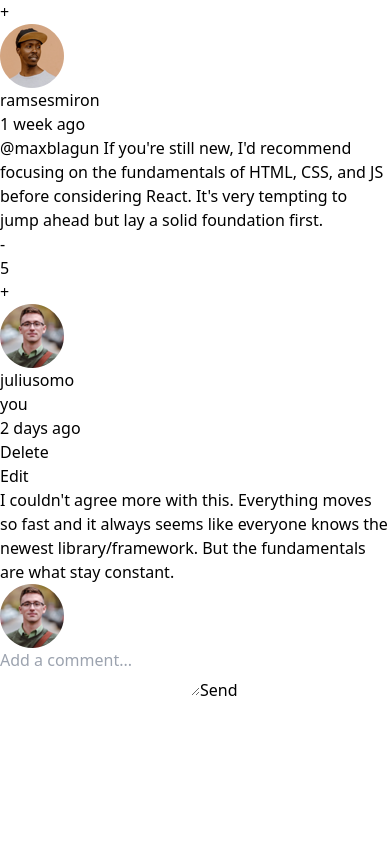
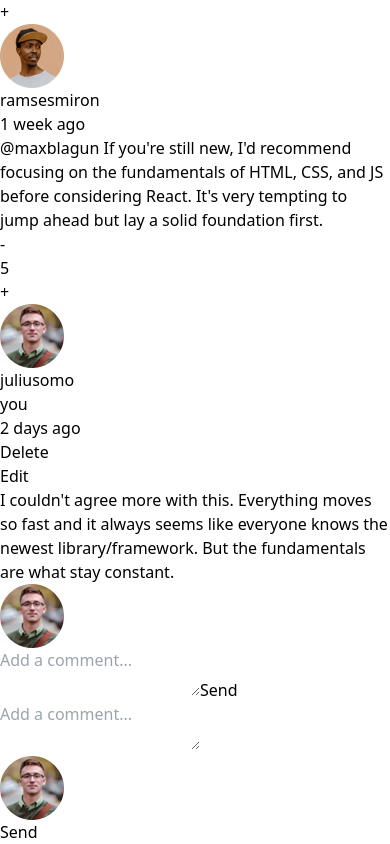
Before and after one commit to Nottoodaay/interactive-comments-section, a React (Vite) app: page / in a window 390 px wide. Shown: the part 1800-2644 px from the top of the page. Before the commit the page ends 2502 px from the top, so only its background shows below. Built offline with nearby package versions, Linux system fonts and the light colour scheme.

Commit message:
done Responsives

```diff
--- a/src/App.tsx
+++ b/src/App.tsx
@@ -138,7 +138,7 @@ function App() {
 
   return (
     <>
-      <div className='flex flex-col gap-[16px] items-center bg-[#F5F6FA] relative pt-[64px] pb-[64px]'>
+      <div className='flex flex-col gap-[16px] items-center bg-[#F5F6FA] relative pt-[8px] pb-[8px]'>
         {comments.map((comment) => (
           <div key={comment.id} className='flex flex-col gap-[16px] items-center bg-[#F5F6FA]'>
             <Comment
@@ -220,8 +220,9 @@ function App() {
           <div className=' hidden'></div>
         }
 
-          <div className=' w-[344px] h-[182px] lg:w-[730px] lg:h-[144px]
-          flex flex-col lg:flex-row  bg-[#FFFFFF] items-center justify-between p-4'>
+        {/* add new text section for desktop responsive */}
+          <div className='hidden lg:flex lg:w-[730px] lg:h-[144px]
+          flex-row  bg-[#FFFFFF] items-center justify-between p-4'>
             <img src={imageJuiliusomo} alt="img" className='w-[34px] h-[34px]' />
             <textarea
              placeholder='Add a comment...'
@@ -236,6 +237,26 @@ function App() {
             className=' w-[104px] h-[48px] bg-[#5357B6] rounded text-base font-medium text-[#FFFFFF]'
             >Send</button>
           </div>
+
+          {/* add new comment section for mobile responsive */}
+          <div className='flex lg:hidden w-[344px] h-[190px]
+          flex-col  bg-[#FFFFFF] items-center justify-between p-4'>
+            <textarea
+             placeholder='Add a comment...'
+              onChange={(e) => setNewComment(e.target.value)}
+              value={newComment}
+              className=' w-[310px] h-[96px] lg:w-[500px] lg:h-[96px]
+              border-solid-[#E9EBF0] border-[1px]'
+              />
+
+              <div className='flex gap-24'>
+                <img src={imageJuiliusomo} alt="img" className='w-[34px] h-[34px]' />
+                <button
+                onClick={addNewComment}
+                className=' w-[104px] h-[48px] bg-[#5357B6] rounded text-base font-medium text-[#FFFFFF]'
+                >Send</button>
+              </div>
+          </div>
       </div>
     </>
   );
--- a/src/components/Comment.tsx
+++ b/src/components/Comment.tsx
@@ -86,7 +86,7 @@ export const Comment: React.FC<CommentProps> = ({
             </>
 
             :
-            <div className=' text-base text-[#67727E] p-4'>{comment.content}</div>
+            <div className=' text-base h-[120px] text-[#67727E] p-4'>{comment.content}</div>
             }
 
             <div className=' flex justify-between ml-4 mr-4'>
--- a/src/components/DeleteReply.tsx
+++ b/src/components/DeleteReply.tsx
@@ -22,10 +22,13 @@ export const DeleteReply = ({
         setDeleteReplyId('')
     }
   return (
-    <div className="
-    absolute z-40 top-1/4
-    w-[344px] h-[224px] bg-[#FFFFFF] rounded flex flex-col p-4 gap-4"
-     >
+    <div className=" fixed w-[100vw] h-[100vh]
+    bg-[#000000] bg-opacity-[0.5] flex
+    items-center justify-center">
+    <div className=" w-[344px] h-[224px]
+     bg-[#FFFFFF] rounded flex flex-col
+     p-4 gap-4">
+
         <h2 className=" font-medium text-xl text-[#334253]">Delete Comment</h2>
         <p className=" w-[288px]">
             Are you sure you want to delete this comment?
@@ -51,5 +54,6 @@ export const DeleteReply = ({
         </div>
 
      </div>
+     </div>
   )
 }
--- a/src/components/ReplyTextArea.tsx
+++ b/src/components/ReplyTextArea.tsx
@@ -14,7 +14,7 @@ export const ReplyTextArea = ({setIsReply, newReply, setNewReply, addNewReply}:R
     }
   return (
     <div className=' w-[344px]
-     h-[256px] flex flex-col
+     h-[256px] flex flex-col mt-[16px]
     bg-[#FFFFFF] gap-8 items-center justify-center'>
         <textarea className=' rounded-lg w-[310px] h-[96px] border border-[black]'
         cols={50} rows={4}
--- a/src/components/desktopResponsive/DesktopComment.tsx
+++ b/src/components/desktopResponsive/DesktopComment.tsx
@@ -89,28 +89,12 @@ export const DesktopComment: React.FC<CommentProps> = ({
 
 
             </div>
-            {edit ?
-                <div className='flex flex-row gap-4'>
-                <textarea rows={4} cols={50}
-                className=' w-[530px] border-2 border-[black]'
-                value={textAfterEdit}
-                onChange={(e)=>setTextAfterEdit(e.target.value)}>{comment.content}</textarea>
-
-                <button className=' w-[104px] h-[48px]
-                bg-[#5357B6] items-center
-                font-medium text-base text-[#ffffff] rounded'
-                onClick={()=>handleUpdate()}
-                >UPDATE</button>
-                </div>
-            :
                 <div className=' text-base w-[530px] text-[#67727E] p-4'>{comment.content}</div>
-            }
             </div>
 
         </div>
        :
-       <div className='hidden lg:flex flex-col gap-4 items-center'>
-
+       <div className='hidden lg:flex flex-col gap-4 items-center '>
             <div className=' hidden lg:flex lg:flex-row w-[730px] h-[168px] bg-[#FFFFFF]'>
                 <NumberComponent/>
 
--- a/src/components/desktopResponsive/DesktopReply.tsx
+++ b/src/components/desktopResponsive/DesktopReply.tsx
@@ -66,11 +66,11 @@ export const DesktopReplies = ({
                         </div>
 
                         {edit ?
-                            <div>
+                            <div className=' flex gap-8'>
                                 <textarea rows={4} cols={50}
                                 value={replyText}
                                 onChange={(e)=>setReplyText(e.target.value)}
-                                className=' w-[530px]'
+                                className=' w-[400px] border-[2px] border-[black]'
                                 >{reply.content}</textarea>
 
                                 <button className=' w-[104px] h-[48px]
```
